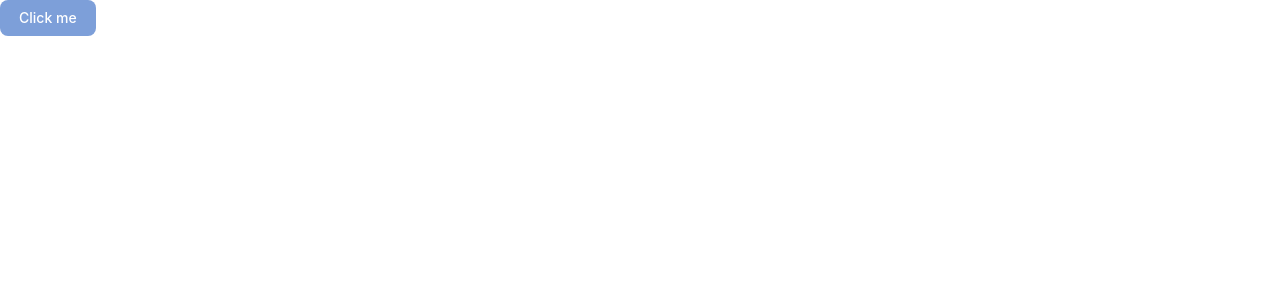
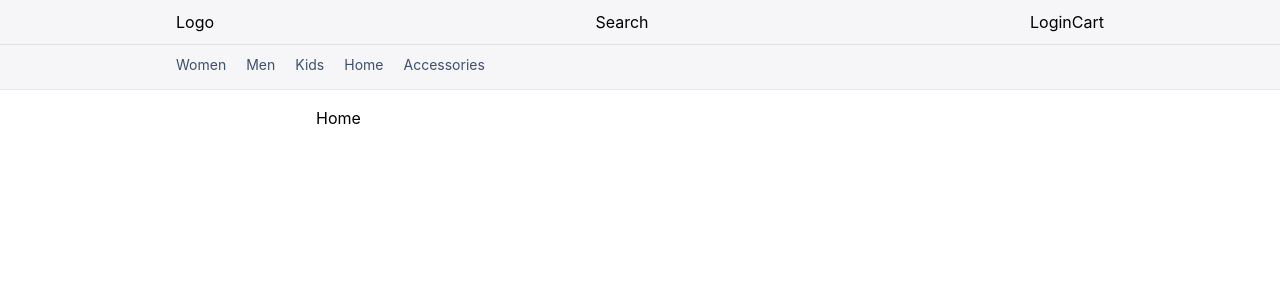
Before and after one commit to aytullahdev/ecom, a Next.js app: page / in a window 1280 px wide. Shown: the top 300 px of the page. Built offline with nearby package versions, Linux system fonts and the light colour scheme; what @mantine/code-highlight would draw is missing.

Commit message:
chor: layout aded

```diff
--- a/app/layout.tsx
+++ b/app/layout.tsx
@@ -8,6 +8,7 @@ import "@mantine/dropzone/styles.css";
 import "@mantine/spotlight/styles.css";
 import "@mantine/code-highlight/styles.css";
 import "../styles/globals.css";
+import Layout from "@/component/Layout";
 
 export default function RootLayout({
   children,
@@ -22,7 +23,9 @@ export default function RootLayout({
       <body>
         <MantineProvider theme={{ ...theme }} cssVariablesResolver={resolver}>
           <Notifications position="top-center" />
-          <Provider>{children}</Provider>
+          <Provider>
+            <Layout>{children}</Layout>
+          </Provider>
         </MantineProvider>
       </body>
     </html>
--- a/app/page.tsx
+++ b/app/page.tsx
@@ -6,13 +6,7 @@ export default function Home() {
   return (
     <>
       <Box>
-        <Button
-          onClick={() => {
-            showErrorNotification("hello");
-          }}
-        >
-          Click me
-        </Button>
+       Home
       </Box>
     </>
   );
--- /dev/null
+++ b/component/Layout.tsx
@@ -0,0 +1,38 @@
+"use client";
+import {
+  AppShell,
+  Burger,
+  Container,
+  Divider,
+  Group,
+  Skeleton,
+} from "@mantine/core";
+import { useDisclosure } from "@mantine/hooks";
+import MenuBar from "./MenuBar";
+import TopSearchBar from "./TopSearhBar";
+
+const Layout = ({ children }: { children: React.ReactNode }) => {
+  const [opened, { toggle }] = useDisclosure();
+
+  return (
+    <AppShell
+      header={{ height: 90 }}
+      navbar={{ width: 300, breakpoint: "sm", collapsed: { mobile: !opened } }}
+      padding="md"
+    >
+      <AppShell.Header>
+        <Container mx="auto">
+          <TopSearchBar />
+        </Container>
+        <Divider size={"xs"} pb="xs" />
+        <Container mx="auto">
+          <MenuBar />
+        </Container>
+      </AppShell.Header>
+
+      <AppShell.Main>{children}</AppShell.Main>
+    </AppShell>
+  );
+};
+
+export default Layout;
--- /dev/null
+++ b/component/MenuBar.tsx
@@ -0,0 +1,66 @@
+import { Box, Divider, Flex, Group, Popover, Text } from "@mantine/core";
+import React from "react";
+const catagories = [
+  {
+    title: "Women",
+  },
+  {
+    title: "Men",
+  },
+  {
+    title: "Kids",
+  },
+  {
+    title: "Home",
+  },
+  {
+    title: "Accessories",
+  },
+];
+const MenuBar = () => {
+  return (
+    <Flex gap="lg">
+      {catagories.map((catagory, indx) => {
+        return (
+          <Popover
+            width={200}
+            position="bottom"
+            withArrow
+            shadow="md"
+            key={indx}
+          >
+            <Popover.Target>
+              <Text
+                size="sm"
+                style={{
+                  cursor: "pointer",
+                }}
+              >
+                {catagory.title}
+              </Text>
+            </Popover.Target>
+            <Popover.Dropdown>
+              <Group>
+                <Box>
+                  <Text size="sm">Tops</Text>
+                  <Text size="sm">Bottoms</Text>
+                  <Text size="sm">Dresses</Text>
+                  <Text size="sm">Jackets</Text>
+                </Box>
+                <Divider orientation="vertical" size={"xs"} />
+                <Box>
+                  <Text size="sm">Tops</Text>
+                  <Text size="sm">Bottoms</Text>
+                  <Text size="sm">Dresses</Text>
+                  <Text size="sm">Jackets</Text>
+                </Box>
+              </Group>
+            </Popover.Dropdown>
+          </Popover>
+        );
+      })}
+    </Flex>
+  );
+};
+
+export default MenuBar;
--- /dev/null
+++ b/component/TopSearhBar.tsx
@@ -0,0 +1,19 @@
+import { Box, Flex } from "@mantine/core";
+import React from "react";
+
+const TopSearchBar = () => {
+  return (
+    <Flex justify={"space-between"} align={"center"} py="xs">
+      <Box>Logo</Box>
+      <Box>Search</Box>
+      <Box>
+        <Flex>
+          <Box>Login</Box>
+          <Box>Cart</Box>
+        </Flex>
+      </Box>
+    </Flex>
+  );
+};
+
+export default TopSearchBar;
```
